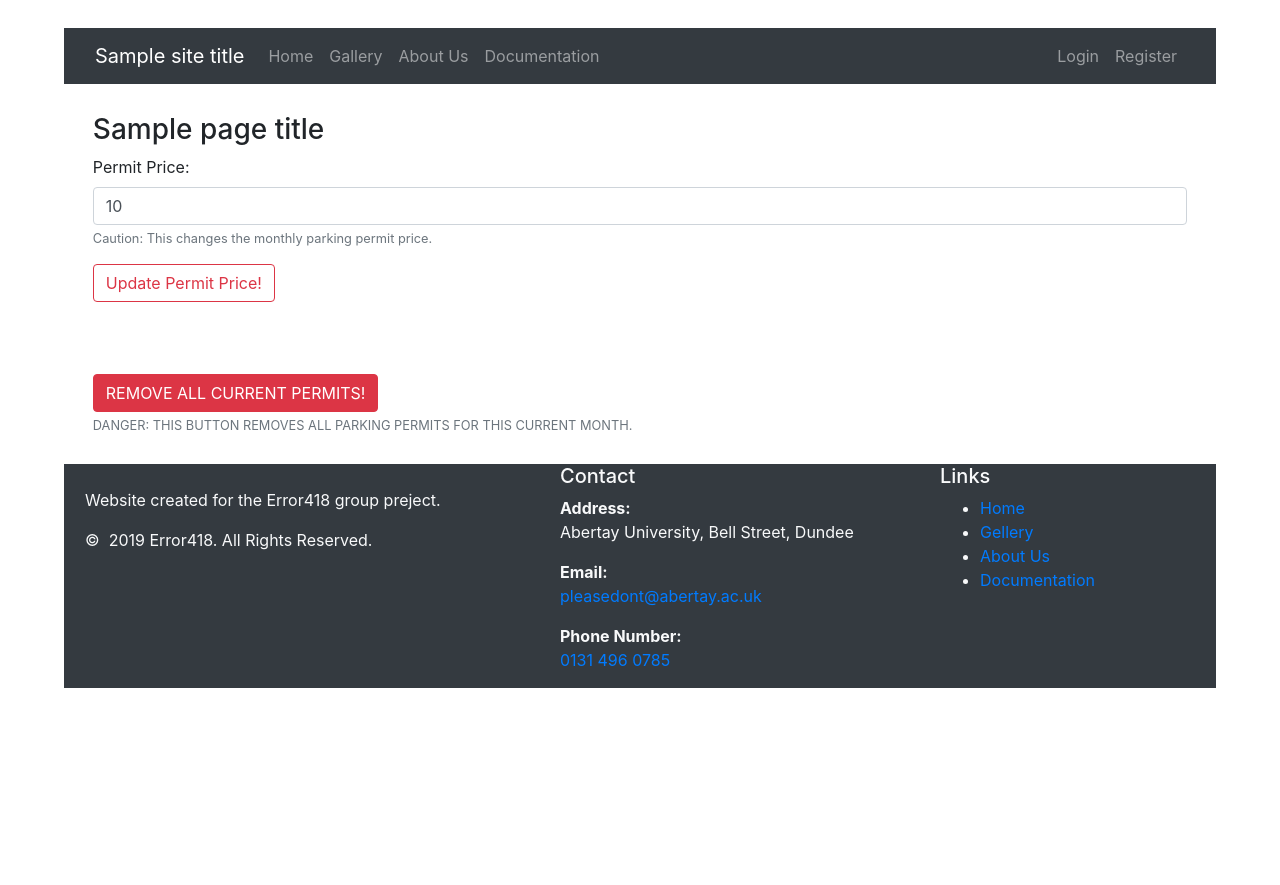
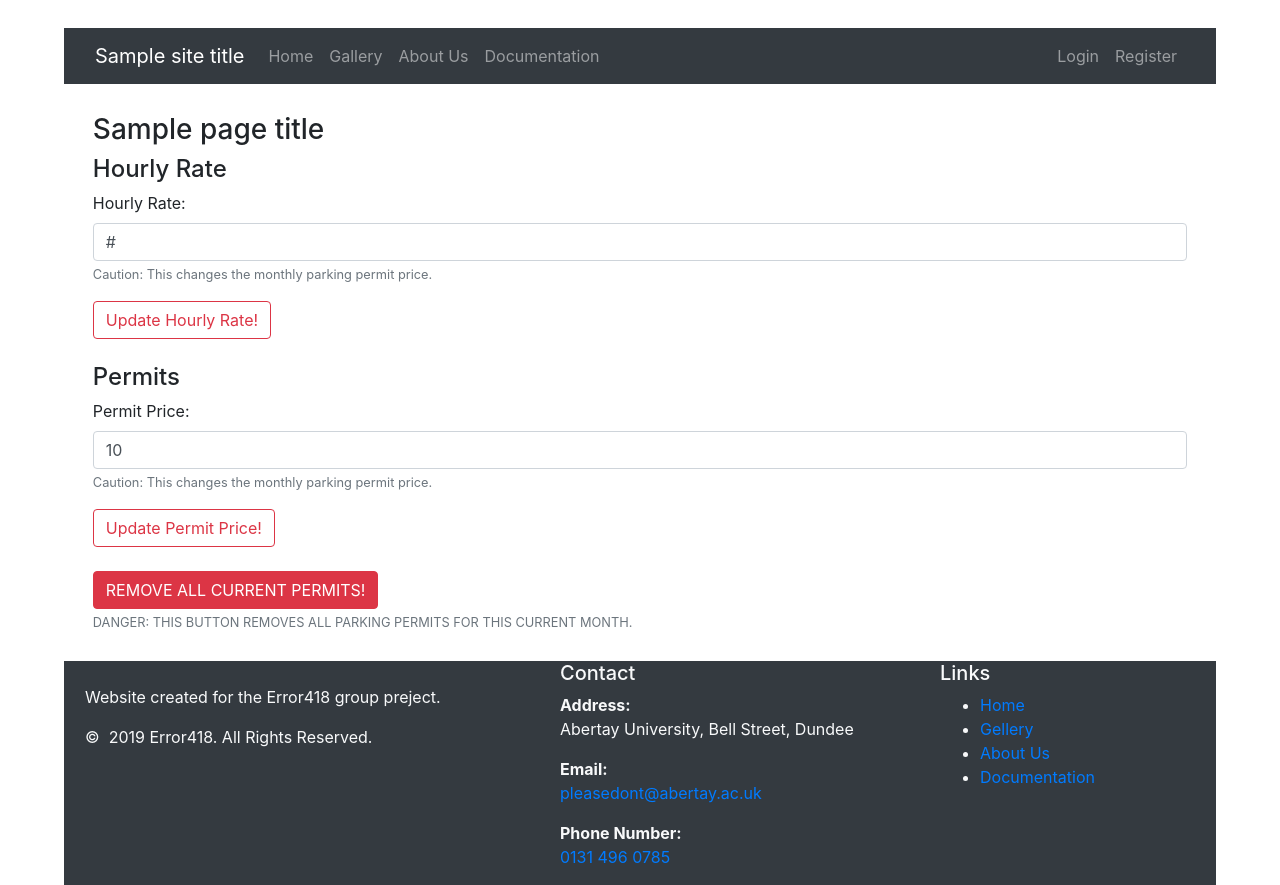
Before and after one commit to MickMelon/AutomaticParkingChargeSystem, a PHP site: template Web/app/Views/Admin/permits.php in a window 1280 px wide. Shown: the part 253-1138 px from the top of the page. Before the commit the page ends 941 px from the top, so only its background shows below. Run offline with PHP 8.4, Linux system fonts and the light colour scheme; the template is opened without the code that fills it: most values are stand-ins (such as "Sample title", 1, 10 or a date in 2020); data that the repository does not hold is empty; some libraries are stand-ins or nearby versions.

Commit message:
Add changing hourly rate via admin panel

```diff
--- a/Web/app/Views/Admin/permits.php
+++ b/Web/app/Views/Admin/permits.php
@@ -1,14 +1,23 @@
+<h4>Hourly Rate</h4>
+<form action="index.php?controller=admin&action=updatehourlyrate" method="post">
+    <div class="form-group">
+        <label for="first">Hourly Rate:</label>
+        <input type="price" name="price" class="form-control" id="price" value="<?= $hourlyRate ?>" minlength="0.00" maxlength="1000.00" step="0.01" required>
+        <small id="price" class="form-text text-muted">Caution: This changes the monthly parking permit price.</small>
+    </div>
+    <button type="submit" class="btn btn-outline-danger">Update Hourly Rate!</button>
+</form>
+<br />
+<h4>Permits</h4>
 <form action="index.php?controller=admin&action=updatepermitprice" method="post">
     <div class="form-group">
         <label for="first">Permit Price:</label>
-        <input type="price" name="price" class="form-control" id="price" value="<?= $price ?>" minlength="0.00" maxlength="1000.00" step="0.01" required>
+        <input type="price" name="price" class="form-control" id="price" value="<?= $permitPrice ?>" minlength="0.00" maxlength="1000.00" step="0.01" required>
         <small id="price" class="form-text text-muted">Caution: This changes the monthly parking permit price.</small>
     </div>
     <button type="submit" class="btn btn-outline-danger">Update Permit Price!</button>
 </form>
-<br/>
-<br/>
-<br/>
+<br />
 <form action="index.php?controller=admin&action=removeallpermits" method="post">
     <div class="form-group">
         <button type="submit" id="rap" class="btn btn-danger">REMOVE ALL CURRENT PERMITS!</button>
```
Also changed, not shown: Web/app/Controllers/AdminController.php (+18 -3 lines).
